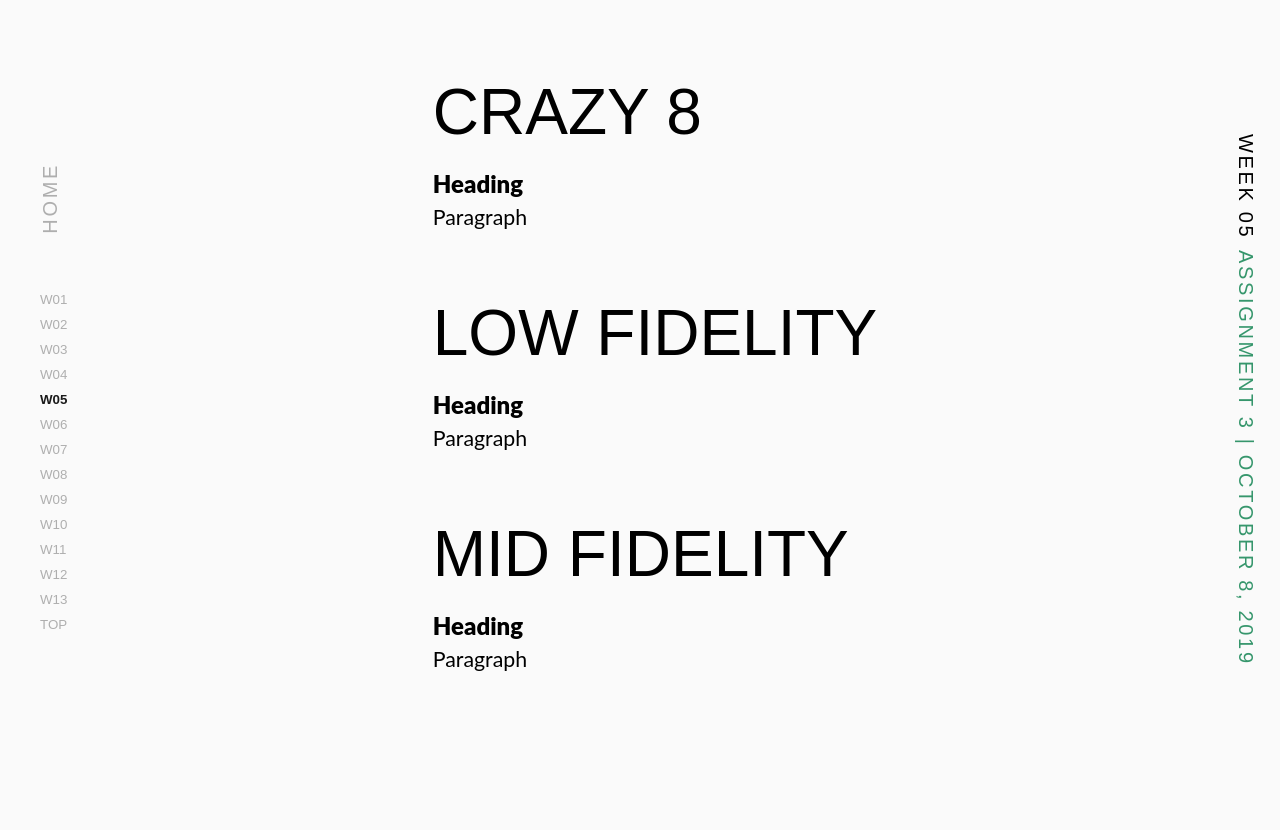
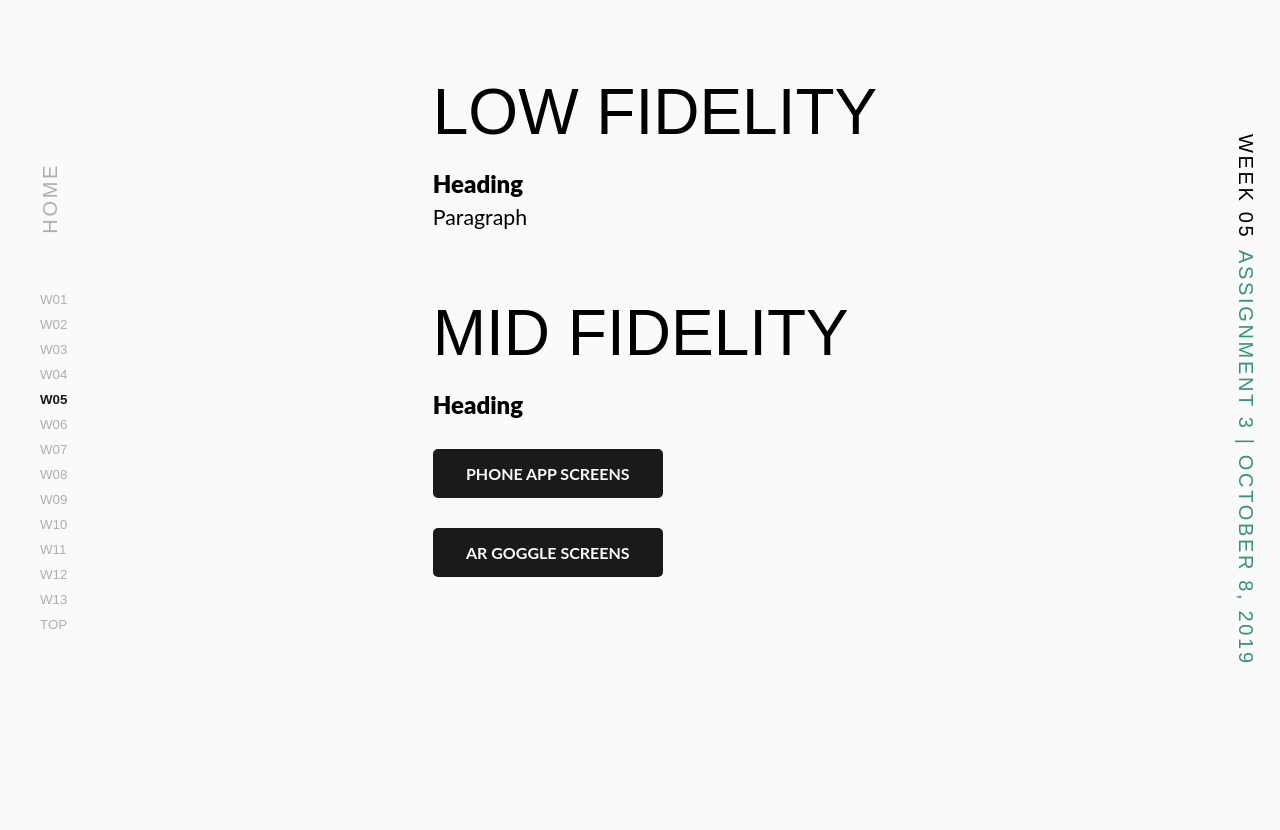
Before and after one commit to khlouded/khlouded.github.io, a plain HTML site: page pages/5.html in a window 1280 px wide. Drawn offline with Linux system fonts and the light colour scheme.

Commit message:
Update 5.html

```diff
--- a/pages/5.html
+++ b/pages/5.html
@@ -38,17 +38,14 @@
         <!-- Dynamic Content Starts Here -->
         <div class="maincontent ">
             <div class="content sept14">
-                <h1>Crazy 8</h1>
-                <h3>Heading</h3>
-                <p>Paragraph</p>
-
                 <h1>Low Fidelity</h1>
                 <h3>Heading</h3>
                 <p>Paragraph</p>
 
                 <h1>Mid Fidelity</h1>
                 <h3>Heading</h3>
-                <p>Paragraph</p>
+                <a class="pdfdocument" href="https://www.figma.com/file/escdw6nKKmdzbOBzI5b0AE/Snowboard-AR_Phone-App?node-id=18%3A5099">Phone App Screens</a>
+                <a class="pdfdocument" href="https://www.figma.com/file/pAkhBvw0ZWw8ERZTUbrpUY/Snowboard-AR-_Goggles-Screen?node-id=0%3A1">AR Goggle Screens</a>
             </div>
             <div class="space"></div>
         </div>
```
